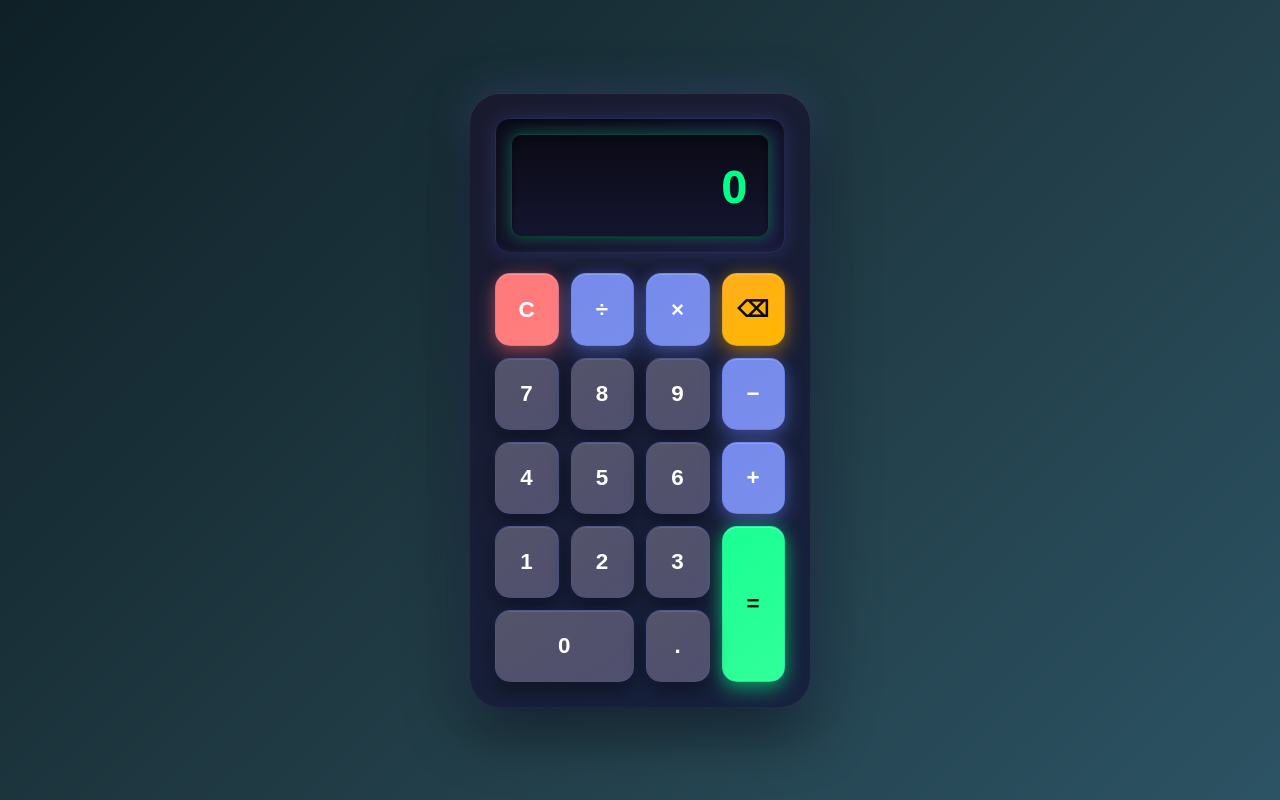
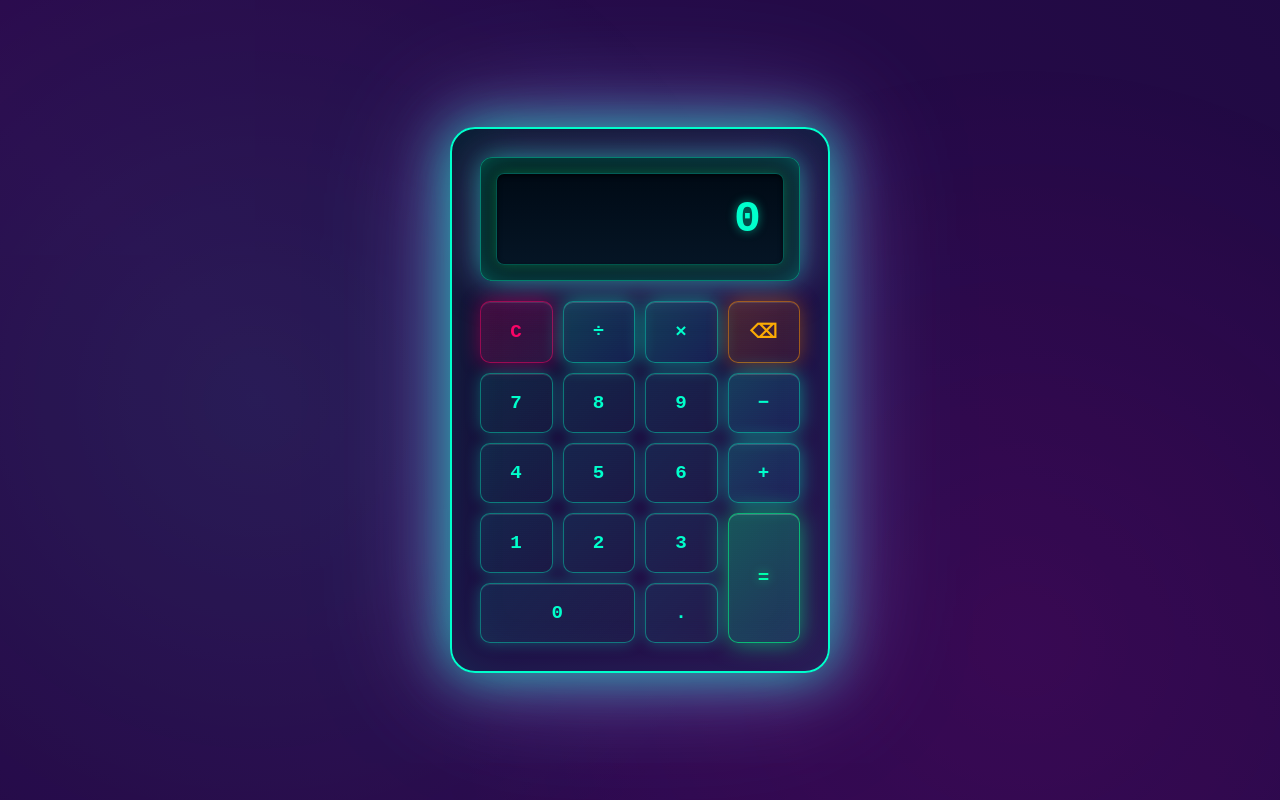
Before and after one commit to romeeliqbal/Calculator, a plain HTML site: page index.html in a window 1280 px wide. Drawn offline with Linux system fonts and the light colour scheme.

Commit message:
Style: Transform to neon cyberpunk with live animations

```diff
--- a/style.css
+++ b/style.css
@@ -9,244 +9,447 @@ body {
   justify-content: center;
   align-items: center;
   min-height: 100vh;
-  background: linear-gradient(135deg, #0f2027 0%, #203a43 50%, #2c5364 100%);
-  font-family: 'Segoe UI', Tahoma, Geneva, Verdana, sans-serif;
-  perspective: 1000px;
+  background: linear-gradient(45deg, #0a0e27 0%, #1a0a3e 25%, #2d0a4e 50%, #1a0a3e 75%, #0a0e27 100%);
+  background-size: 400% 400%;
+  animation: gradientShift 8s ease infinite;
+  font-family: 'Courier New', monospace;
+  overflow: hidden;
+  position: relative;
+}
+
+@keyframes gradientShift {
+  0% { background-position: 0% 50%; }
+  50% { background-position: 100% 50%; }
+  100% { background-position: 0% 50%; }
+}
+
+body::before {
+  content: '';
+  position: fixed;
+  top: 0;
+  left: 0;
+  width: 100%;
+  height: 100%;
+  background:
+    radial-gradient(circle at 20% 50%, rgba(0, 255, 200, 0.1) 0%, transparent 50%),
+    radial-gradient(circle at 80% 80%, rgba(255, 0, 200, 0.1) 0%, transparent 50%);
+  pointer-events: none;
+  animation: ambientLight 4s ease-in-out infinite;
+  z-index: 0;
+}
+
+@keyframes ambientLight {
+  0%, 100% { opacity: 0.5; }
+  50% { opacity: 1; }
 }
 
 .calculator-container {
   padding: 20px;
   perspective: 1000px;
+  z-index: 1;
+  position: relative;
+  animation: floatIn 0.8s ease-out;
+}
+
+@keyframes floatIn {
+  from {
+    opacity: 0;
+    transform: translateY(20px);
+  }
+  to {
+    opacity: 1;
+    transform: translateY(0);
+  }
 }
 
 .calculator {
-  background: linear-gradient(145deg, #1a1a2e, #16213e);
-  border-radius: 30px;
+  background: linear-gradient(135deg, rgba(10, 14, 39, 0.95) 0%, rgba(26, 10, 62, 0.95) 50%, rgba(45, 10, 78, 0.95) 100%);
+  border-radius: 25px;
+  border: 2px solid #00ffcc;
   box-shadow:
-    0 20px 60px rgba(0, 0, 0, 0.6),
-    0 0 40px rgba(102, 126, 234, 0.3),
-    inset 0 1px 0 rgba(255, 255, 255, 0.1);
-  padding: 25px;
-  width: 340px;
+    0 0 40px rgba(0, 255, 200, 0.6),
+    0 0 80px rgba(255, 0, 200, 0.3),
+    0 0 120px rgba(0, 255, 255, 0.2),
+    inset 0 0 40px rgba(0, 255, 200, 0.1);
+  padding: 28px;
+  width: 380px;
   transform-style: preserve-3d;
-  transition: transform 0.3s ease;
+  animation: neonPulse 3s ease-in-out infinite;
+  position: relative;
+  overflow: hidden;
 }
 
-.calculator:hover {
-  transform: translateY(-5px);
-  box-shadow:
-    0 25px 70px rgba(0, 0, 0, 0.7),
-    0 0 50px rgba(102, 126, 234, 0.5),
-    inset 0 1px 0 rgba(255, 255, 255, 0.15);
+@keyframes neonPulse {
+  0%, 100% {
+    box-shadow:
+      0 0 40px rgba(0, 255, 200, 0.6),
+      0 0 80px rgba(255, 0, 200, 0.3),
+      0 0 120px rgba(0, 255, 255, 0.2),
+      inset 0 0 40px rgba(0, 255, 200, 0.1);
+  }
+  50% {
+    box-shadow:
+      0 0 60px rgba(0, 255, 200, 0.8),
+      0 0 100px rgba(255, 0, 200, 0.5),
+      0 0 150px rgba(0, 255, 255, 0.3),
+      inset 0 0 60px rgba(0, 255, 200, 0.15);
+  }
+}
+
+.calculator::before {
+  content: '';
+  position: absolute;
+  top: -50%;
+  left: -50%;
+  width: 200%;
+  height: 200%;
+  background: linear-gradient(45deg, transparent 30%, rgba(0, 255, 200, 0.1) 50%, transparent 70%);
+  animation: shimmer 3s infinite;
+  pointer-events: none;
+}
+
+@keyframes shimmer {
+  0% {
+    transform: translateX(-100%) translateY(-100%) rotate(45deg);
+  }
+  100% {
+    transform: translateX(100%) translateY(100%) rotate(45deg);
+  }
 }
 
 .display-wrapper {
-  background: linear-gradient(145deg, #0f0f1e, #1a1a3e);
-  border-radius: 15px;
+  background: linear-gradient(135deg, rgba(5, 5, 15, 0.95) 0%, rgba(15, 5, 35, 0.95) 100%);
+  border-radius: 12px;
   padding: 15px;
   margin-bottom: 20px;
   box-shadow:
-    inset 0 4px 10px rgba(0, 0, 0, 0.5),
-    inset 0 -2px 5px rgba(255, 255, 255, 0.05),
-    0 0 20px rgba(102, 126, 234, 0.2);
-  border: 1px solid rgba(102, 126, 234, 0.2);
+    inset 0 0 20px rgba(0, 255, 200, 0.3),
+    0 0 20px rgba(0, 255, 200, 0.4),
+    0 0 40px rgba(255, 0, 200, 0.2);
+  border: 1px solid rgba(0, 255, 200, 0.5);
+  animation: displayGlow 2s ease-in-out infinite;
+}
+
+@keyframes displayGlow {
+  0%, 100% {
+    box-shadow:
+      inset 0 0 20px rgba(0, 255, 200, 0.3),
+      0 0 20px rgba(0, 255, 200, 0.4),
+      0 0 40px rgba(255, 0, 200, 0.2);
+  }
+  50% {
+    box-shadow:
+      inset 0 0 30px rgba(0, 255, 200, 0.4),
+      0 0 30px rgba(0, 255, 200, 0.6),
+      0 0 50px rgba(255, 0, 200, 0.3);
+  }
 }
 
 .display {
-  background: linear-gradient(180deg, #0a0a15 0%, #151530 100%);
-  color: #00ff88;
+  background: linear-gradient(180deg, #000a15 0%, #051525 100%);
+  color: #00ffcc;
   font-size: 2.8rem;
   padding: 20px;
-  border-radius: 10px;
+  border-radius: 8px;
   text-align: right;
   word-wrap: break-word;
   word-break: break-all;
-  min-height: 70px;
+  min-height: 80px;
   display: flex;
-  align-items: center;
+  flex-direction: column;
+  align-items: flex-end;
   justify-content: flex-end;
   box-shadow:
-    inset 0 2px 5px rgba(0, 0, 0, 0.5),
-    0 0 15px rgba(0, 255, 136, 0.3);
+    inset 0 2px 5px rgba(0, 0, 0, 0.7),
+    0 0 15px rgba(0, 255, 136, 0.4);
+  font-weight: 700;
+  letter-spacing: 2px;
+  border: 1px solid rgba(0, 255, 200, 0.3);
+  font-family: 'Courier New', monospace;
+  text-shadow: 0 0 10px rgba(0, 255, 200, 0.5);
+}
+
+.display-small {
+  font-size: 1rem;
+  color: #00ff99;
+  opacity: 0.7;
+  min-height: auto;
+  text-shadow: 0 0 5px rgba(0, 255, 136, 0.3);
+}
+
+.tabs-container {
+  display: flex;
+  gap: 10px;
+  margin-bottom: 15px;
+  background: rgba(0, 255, 200, 0.05);
+  padding: 8px;
+  border-radius: 8px;
+  border: 1px solid rgba(0, 255, 200, 0.2);
+  box-shadow: inset 0 0 15px rgba(0, 255, 200, 0.1);
+}
+
+.tab-btn {
+  flex: 1;
+  padding: 8px;
+  background: rgba(0, 255, 200, 0.1);
+  color: #00ffcc;
+  border: 1px solid rgba(0, 255, 200, 0.3);
+  border-radius: 6px;
+  cursor: pointer;
+  font-size: 0.9rem;
   font-weight: 600;
-  letter-spacing: 1px;
-  border: 1px solid rgba(0, 255, 136, 0.2);
+  font-family: 'Courier New', monospace;
+  transition: all 0.3s ease;
+}
+
+.tab-btn:hover {
+  background: rgba(0, 255, 200, 0.2);
+  box-shadow: 0 0 10px rgba(0, 255, 200, 0.4);
+}
+
+.tab-btn.active {
+  background: linear-gradient(135deg, rgba(0, 255, 200, 0.4), rgba(0, 255, 136, 0.3));
+  box-shadow: 0 0 15px rgba(0, 255, 200, 0.6), inset 0 0 10px rgba(0, 255, 200, 0.2);
+  border-color: rgba(0, 255, 200, 0.6);
 }
 
 .buttons {
   display: grid;
   grid-template-columns: repeat(4, 1fr);
-  gap: 12px;
+  gap: 10px;
+  animation: slideIn 0.6s ease-out 0.2s both;
+}
+
+@keyframes slideIn {
+  from {
+    opacity: 0;
+    transform: translateY(20px);
+  }
+  to {
+    opacity: 1;
+    transform: translateY(0);
+  }
+}
+
+.scientific-buttons {
+  display: grid;
+  grid-template-columns: repeat(4, 1fr);
+  gap: 10px;
+  margin-bottom: 15px;
+  max-height: 0;
+  overflow: hidden;
+  transition: max-height 0.4s ease;
+  animation: slideIn 0.6s ease-out 0.2s both;
+}
+
+.scientific-buttons.active {
+  max-height: 400px;
 }
 
 .btn {
-  padding: 22px;
-  font-size: 1.4rem;
-  border: none;
-  border-radius: 15px;
+  padding: 18px;
+  font-size: 1.2rem;
+  border: 1px solid rgba(0, 255, 200, 0.4);
+  border-radius: 10px;
   cursor: pointer;
-  background: linear-gradient(145deg, #404059, #505070);
-  color: #fff;
-  transition: all 0.2s ease;
+  background: linear-gradient(135deg, rgba(0, 255, 200, 0.1) 0%, rgba(0, 255, 136, 0.05) 100%);
+  color: #00ffcc;
+  transition: all 0.25s ease;
   font-weight: 700;
   position: relative;
   overflow: hidden;
   box-shadow:
-    0 8px 20px rgba(0, 0, 0, 0.4),
-    inset 0 1px 0 rgba(255, 255, 255, 0.1),
-    0 0 10px rgba(102, 126, 234, 0.1);
-  border: 1px solid rgba(102, 126, 234, 0.2);
+    0 0 15px rgba(0, 255, 200, 0.3),
+    inset 0 1px 0 rgba(255, 255, 255, 0.1);
+  font-family: 'Courier New', monospace;
   text-transform: uppercase;
   letter-spacing: 0.5px;
 }
 
-.btn-icon {
-  display: flex;
-  align-items: center;
-  justify-content: center;
-  width: 100%;
-  height: 100%;
+.btn::before {
+  content: '';
+  position: absolute;
+  top: -50%;
+  left: -50%;
+  width: 200%;
+  height: 200%;
+  background: linear-gradient(45deg, transparent 30%, rgba(0, 255, 200, 0.2) 50%, transparent 70%);
+  animation: btnShimmer 2s infinite;
+  pointer-events: none;
+  opacity: 0;
 }
 
-.btn::before {
+.btn:hover::before {
+  animation: btnShimmer 0.6s ease;
+  opacity: 1;
+}
+
+@keyframes btnShimmer {
+  0% {
+    transform: translateX(-100%) translateY(-100%);
+  }
+  100% {
+    transform: translateX(200%) translateY(200%);
+  }
+}
+
+.btn:hover {
+  background: linear-gradient(135deg, rgba(0, 255, 200, 0.25) 0%, rgba(0, 255, 136, 0.15) 100%);
+  transform: translateY(-3px) scale(1.05);
+  box-shadow:
+    0 0 25px rgba(0, 255, 200, 0.6),
+    0 0 40px rgba(0, 255, 136, 0.3),
+    inset 0 1px 0 rgba(255, 255, 255, 0.2),
+    0 8px 16px rgba(0, 0, 0, 0.3);
+}
+
+.btn:active {
+  transform: translateY(-1px) scale(0.98);
+  box-shadow:
+    0 0 15px rgba(0, 255, 200, 0.4),
+    inset 0 2px 5px rgba(0, 0, 0, 0.3),
+    0 0 20px rgba(0, 255, 136, 0.2);
+}
+
+.btn-operator {
+  background: linear-gradient(135deg, rgba(0, 255, 200, 0.2) 0%, rgba(0, 200, 255, 0.1) 100%);
+  box-shadow:
+    0 0 20px rgba(0, 255, 200, 0.5),
+    inset 0 1px 0 rgba(255, 255, 255, 0.15);
+}
+
+.btn-operator:hover {
+  background: linear-gradient(135deg, rgba(0, 255, 200, 0.35) 0%, rgba(0, 200, 255, 0.2) 100%);
+  box-shadow:
+    0 0 30px rgba(0, 255, 200, 0.7),
+    0 0 50px rgba(0, 200, 255, 0.4),
+    inset 0 1px 0 rgba(255, 255, 255, 0.2);
+}
+
+.btn-clear {
+  background: linear-gradient(135deg, rgba(255, 0, 100, 0.2) 0%, rgba(255, 100, 150, 0.1) 100%);
+  box-shadow:
+    0 0 20px rgba(255, 0, 100, 0.4),
+    inset 0 1px 0 rgba(255, 255, 255, 0.1);
+  color: #ff0066;
+  border-color: rgba(255, 0, 100, 0.5);
+}
+
+.btn-clear:hover {
+  background: linear-gradient(135deg, rgba(255, 0, 100, 0.35) 0%, rgba(255, 100, 150, 0.2) 100%);
+  box-shadow:
+    0 0 30px rgba(255, 0, 100, 0.6),
+    0 0 50px rgba(255, 100, 150, 0.3),
+    inset 0 1px 0 rgba(255, 255, 255, 0.15);
+  color: #ff3366;
+}
+
+.btn-delete {
+  background: linear-gradient(135deg, rgba(255, 150, 0, 0.2) 0%, rgba(255, 100, 0, 0.1) 100%);
+  box-shadow:
+    0 0 20px rgba(255, 150, 0, 0.4),
+    inset 0 1px 0 rgba(255, 255, 255, 0.1);
+  color: #ffaa00;
+  border-color: rgba(255, 150, 0, 0.5);
+}
+
+.btn-delete:hover {
+  background: linear-gradient(135deg, rgba(255, 150, 0, 0.35) 0%, rgba(255, 100, 0, 0.2) 100%);
+  box-shadow:
+    0 0 30px rgba(255, 150, 0, 0.6),
+    0 0 50px rgba(255, 100, 0, 0.3),
+    inset 0 1px 0 rgba(255, 255, 255, 0.15);
+  color: #ffbb33;
+}
+
+.btn-equals {
+  background: linear-gradient(135deg, rgba(0, 255, 136, 0.3) 0%, rgba(0, 200, 150, 0.2) 100%);
+  color: #00ffaa;
+  font-weight: 800;
+  box-shadow:
+    0 0 25px rgba(0, 255, 136, 0.6),
+    inset 0 1px 0 rgba(255, 255, 255, 0.2);
+  border-color: rgba(0, 255, 136, 0.6);
+  text-shadow: 0 0 10px rgba(0, 255, 136, 0.5);
+}
+
+.btn-equals:hover {
+  background: linear-gradient(135deg, rgba(0, 255, 136, 0.45) 0%, rgba(0, 200, 150, 0.3) 100%);
+  box-shadow:
+    0 0 35px rgba(0, 255, 136, 0.8),
+    0 0 60px rgba(0, 255, 136, 0.5),
+    inset 0 1px 0 rgba(255, 255, 255, 0.25);
+}
+
+.btn-equals:active {
+  box-shadow:
+    0 0 20px rgba(0, 255, 136, 0.6),
+    inset 0 2px 5px rgba(0, 0, 0, 0.3);
+}
+
+.btn-sci {
+  background: linear-gradient(135deg, rgba(200, 0, 255, 0.2) 0%, rgba(150, 0, 255, 0.1) 100%);
+  box-shadow:
+    0 0 20px rgba(200, 0, 255, 0.4),
+    inset 0 1px 0 rgba(255, 255, 255, 0.1);
+  color: #cc00ff;
+  border-color: rgba(200, 0, 255, 0.5);
+  font-size: 1rem;
+}
+
+.btn-sci:hover {
+  background: linear-gradient(135deg, rgba(200, 0, 255, 0.35) 0%, rgba(150, 0, 255, 0.2) 100%);
+  box-shadow:
+    0 0 30px rgba(200, 0, 255, 0.6),
+    0 0 50px rgba(200, 0, 255, 0.3),
+    inset 0 1px 0 rgba(255, 255, 255, 0.15);
+  color: #dd33ff;
+}
+
+/* Responsive Design */
+@media (max-width: 600px) {
+  .calculator {
+    width: 100%;
+    max-width: 380px;
+    padding: 20px;
+  }
+
+  .btn {
+    padding: 16px;
+    font-size: 1rem;
+  }
+
+  .display {
+    font-size: 2rem;
+    min-height: 60px;
+  }
+}
+
+/* Cyber scanlines effect */
+@keyframes scanlines {
+  0% {
+    background-position: 0 0;
+  }
+  100% {
+    background-position: 0 2px;
+  }
+}
+
+.btn:after {
   content: '';
   position: absolute;
   top: 0;
   left: 0;
   width: 100%;
   height: 100%;
-  background: linear-gradient(145deg, rgba(255, 255, 255, 0.1), transparent);
-  border-radius: 15px;
+  background: repeating-linear-gradient(
+    0deg,
+    rgba(0, 255, 200, 0.03),
+    rgba(0, 255, 200, 0.03) 1px,
+    transparent 1px,
+    transparent 2px
+  );
+  animation: scanlines 0.15s linear infinite;
   pointer-events: none;
+  border-radius: 10px;
 }
-
-.btn:hover {
-  background: linear-gradient(145deg, #505070, #606080);
-  transform: translateY(-3px);
-  box-shadow:
-    0 12px 30px rgba(0, 0, 0, 0.5),
-    inset 0 1px 0 rgba(255, 255, 255, 0.15),
-    0 0 20px rgba(102, 126, 234, 0.3);
-}
-
-.btn:active {
-  transform: translateY(-1px);
-  box-shadow:
-    0 5px 15px rgba(0, 0, 0, 0.4),
-    inset 0 2px 5px rgba(0, 0, 0, 0.3),
-    0 0 10px rgba(102, 126, 234, 0.2);
-}
-
-.btn-operator {
-  background: linear-gradient(145deg, #667eea, #7a8eeb);
-  box-shadow:
-    0 8px 20px rgba(102, 126, 234, 0.4),
-    inset 0 1px 0 rgba(255, 255, 255, 0.2),
-    0 0 15px rgba(102, 126, 234, 0.2);
-}
-
-.btn-operator:hover {
-  background: linear-gradient(145deg, #7a8eeb, #8a9efb);
-  box-shadow:
-    0 12px 30px rgba(102, 126, 234, 0.5),
-    inset 0 1px 0 rgba(255, 255, 255, 0.25),
-    0 0 25px rgba(102, 126, 234, 0.4);
-}
-
-.btn-operator:active {
-  box-shadow:
-    0 5px 15px rgba(102, 126, 234, 0.4),
-    inset 0 2px 5px rgba(0, 0, 0, 0.2),
-    0 0 15px rgba(102, 126, 234, 0.3);
-}
-
-.btn-clear {
-  background: linear-gradient(145deg, #ff6b6b, #ff7f7f);
-  box-shadow:
-    0 8px 20px rgba(255, 107, 107, 0.4),
-    inset 0 1px 0 rgba(255, 255, 255, 0.2),
-    0 0 15px rgba(255, 107, 107, 0.2);
-}
-
-.btn-clear:hover {
-  background: linear-gradient(145deg, #ff7f7f, #ff9999);
-  box-shadow:
-    0 12px 30px rgba(255, 107, 107, 0.5),
-    inset 0 1px 0 rgba(255, 255, 255, 0.25),
-    0 0 25px rgba(255, 107, 107, 0.4);
-}
-
-.btn-clear:active {
-  box-shadow:
-    0 5px 15px rgba(255, 107, 107, 0.4),
-    inset 0 2px 5px rgba(0, 0, 0, 0.2),
-    0 0 15px rgba(255, 107, 107, 0.3);
-}
-
-.btn-delete {
-  background: linear-gradient(145deg, #ffa502, #ffb700);
-  box-shadow:
-    0 8px 20px rgba(255, 165, 2, 0.4),
-    inset 0 1px 0 rgba(255, 255, 255, 0.2),
-    0 0 15px rgba(255, 165, 2, 0.2);
-  color: #000;
-}
-
-.btn-delete:hover {
-  background: linear-gradient(145deg, #ffb700, #ffc700);
-  box-shadow:
-    0 12px 30px rgba(255, 165, 2, 0.5),
-    inset 0 1px 0 rgba(255, 255, 255, 0.25),
-    0 0 25px rgba(255, 165, 2, 0.4);
-}
-
-.btn-delete:active {
-  box-shadow:
-    0 5px 15px rgba(255, 165, 2, 0.4),
-    inset 0 2px 5px rgba(0, 0, 0, 0.2),
-    0 0 15px rgba(255, 165, 2, 0.3);
-}
-
-.btn-equals {
-  background: linear-gradient(145deg, #00ff88, #33ff99);
-  color: #000;
-  font-weight: 800;
-  box-shadow:
-    0 8px 20px rgba(0, 255, 136, 0.4),
-    inset 0 1px 0 rgba(255, 255, 255, 0.3),
-    0 0 15px rgba(0, 255, 136, 0.3);
-}
-
-.btn-equals:hover {
-  background: linear-gradient(145deg, #33ff99, #55ffaa);
-  box-shadow:
-    0 12px 30px rgba(0, 255, 136, 0.6),
-    inset 0 1px 0 rgba(255, 255, 255, 0.35),
-    0 0 30px rgba(0, 255, 136, 0.5);
-}
-
-.btn-equals:active {
-  box-shadow:
-    0 5px 15px rgba(0, 255, 136, 0.5),
-    inset 0 2px 5px rgba(0, 0, 0, 0.2),
-    0 0 15px rgba(0, 255, 136, 0.4);
-}
-
-/* Responsive Design */
-@media (max-width: 600px) {
-  .calculator {
-    width: 100%;
-    max-width: 340px;
-    padding: 20px;
-  }
-
-  .btn {
-    padding: 18px;
-    font-size: 1.2rem;
-  }
-
-  .display {
-    font-size: 2.2rem;
-    min-height: 60px;
-  }
-}
```
